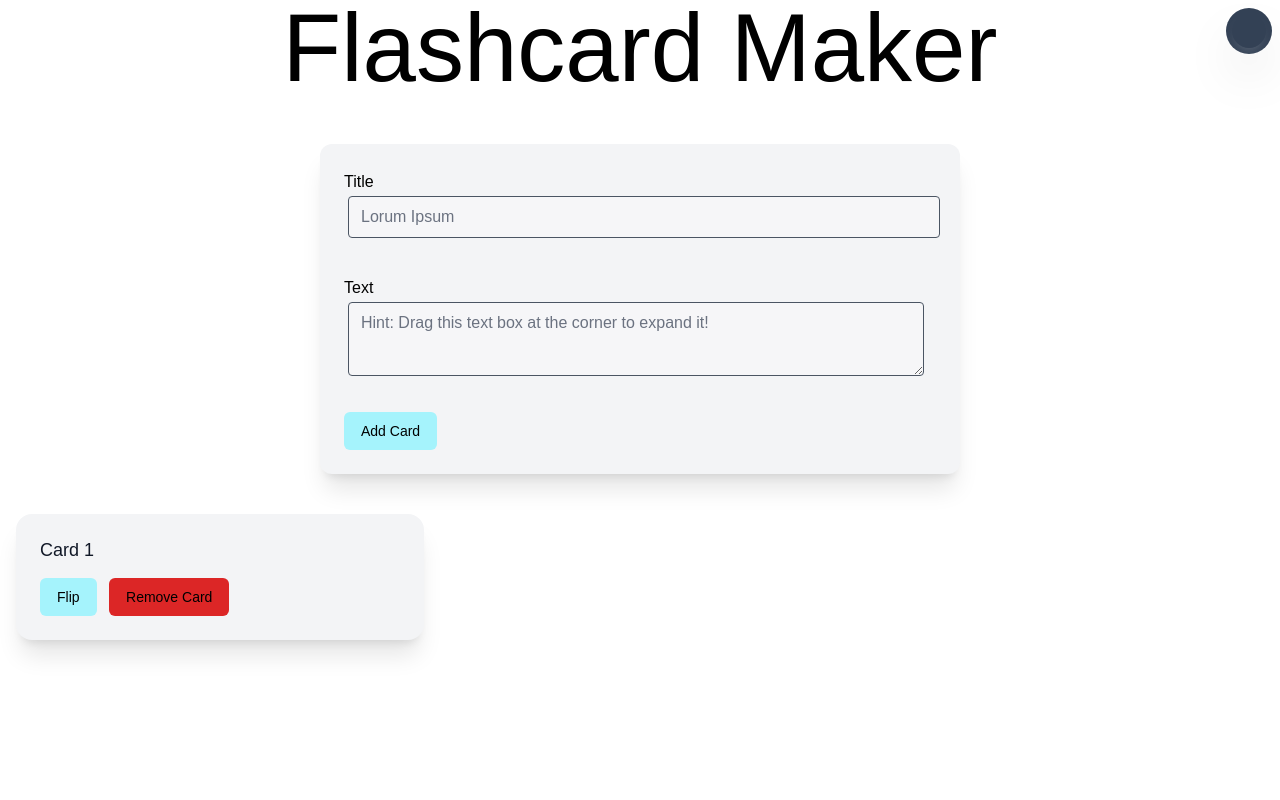
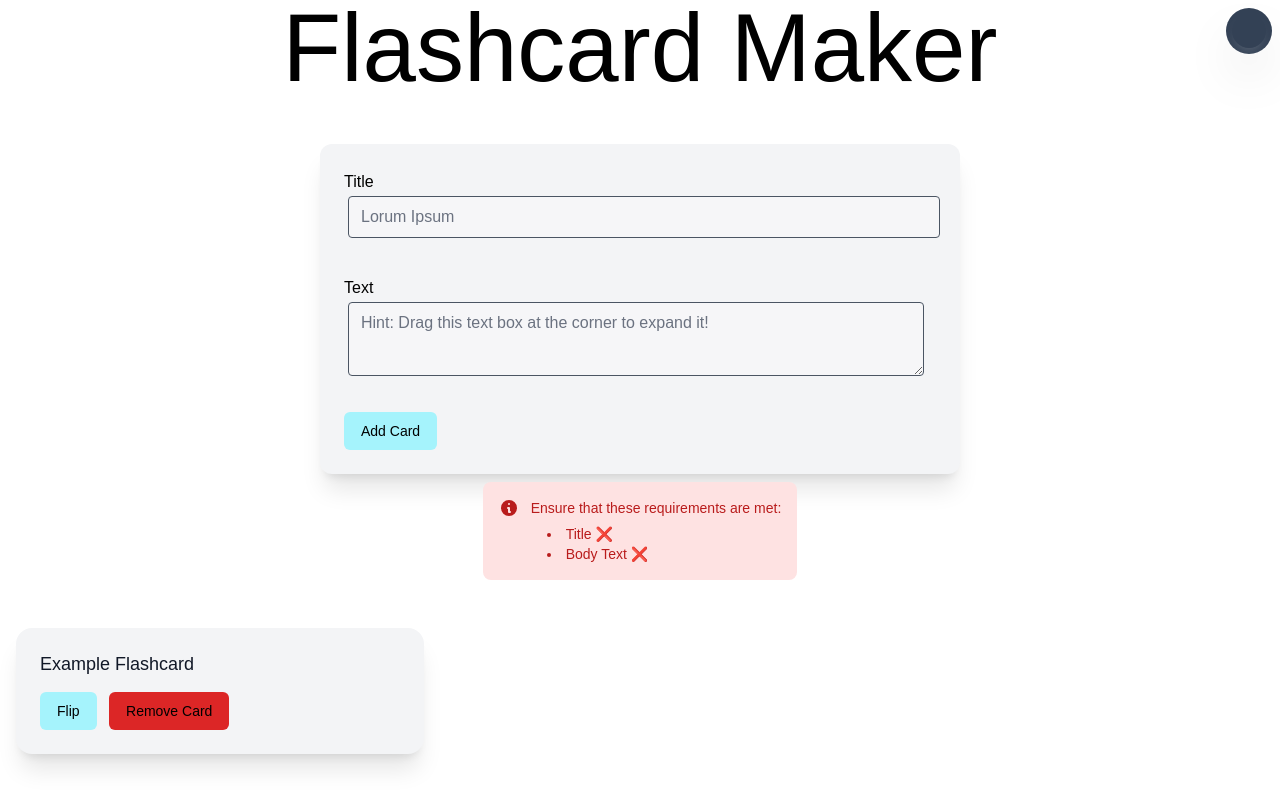
Before and after one commit to Supersonicboss1/Flashcard-Maker, a Svelte app: page / in a window 1280 px wide. Built offline with nearby package versions, Linux system fonts and the light colour scheme; some icons are missing.

Commit message:
updates and improvements

```diff
--- a/index.html
+++ b/index.html
@@ -1,11 +1,11 @@
 <!DOCTYPE html>
+<head>
+	<meta charset="UTF-8" />
+	<link rel="icon" href="/favicon.svg" />
+	<meta name="viewport" content="width=device-width, initial-scale=1.0" />
+</head>
 <html lang="en">
 	<title>Flashcard Maker</title>
-	<head>
-		<meta charset="UTF-8" />
-		<link rel="icon" href="/favicon.svg" />
-		<meta name="viewport" content="width=device-width, initial-scale=1.0" />
-	</head>
 	<body>
 		<div id="app"></div>
 		<script type="module" src="/src/main.ts"></script>
--- a/src/App.svelte
+++ b/src/App.svelte
@@ -1,15 +1,14 @@
 <script lang="ts">
 	// Imports
 	import ResultCard from './components/ResultCard.svelte';
-	import FaExclamationCircle from 'svelte-icons/fa/FaExclamationCircle.svelte';
 	// Variables
 	/** Current status of light/dark mode - change is handled in component `DarkModeToggle`.*/
 	let lightModeEnabled: boolean = false;
 	/** Current data of any stored flashcards. Fetched from `localstorage` if available. */
 	let cardData: any[] = [
 		{
-			title: 'Card 1',
-			maintext: 'This is card 1'
+			title: 'Example Flashcard',
+			maintext: 'This is an example flashcard.'
 		}
 	];
 	let newCardBack: string = '';
@@ -22,35 +21,32 @@
 
 	cardData = JSON.parse(localStorage.getItem('cardData') || '[]');
 	/** Current error message - shows error component if there is any string.*/
-	let errorMessage: string = '';
+	let isTitle: boolean = false;
+	let isBack: boolean = false;
 
 	// Functions
 	/** Deletes a flashcard from `cardData` then pushes to `localstorage`*/
-	function executeDelete(event: { detail: { index: number } }) {
-		// Delete Card
-		console.log(event.detail.index);
+	function executeFlashcardDeletion(event: { detail: { index: number } }) {
 		cardData.splice(event.detail.index, 1);
+		// makes svelte to react to change in `cardData`
 		cardData = cardData;
 		localStorage.setItem('cardData', JSON.stringify(cardData));
 	}
 
 	// New Card
-	/** Checks whether input is valid and sets `errorMessage` accordingly.
+	/** Checks whether input is valid and sets booleans accordingly.
 	 * 1. Title is not empty
 	 * 2. Back/body is not empty
 	 */
 	function validateInput(): void {
 		// Validate User Input
-		if (newCardTitle == '') {
-			errorMessage = 'Please enter a title!';
-		} else if (newCardBack == '') {
-			errorMessage = 'Please enter some text!';
-		} else errorMessage = '';
+		newCardTitle == '' ? (isTitle = false) : (isTitle = true);
+		newCardBack == '' ? (isBack = false) : (isBack = true);
 	}
 	/** Creates a new card from user data, and pushes it to the `cardData` array, then `localstorage`*/
 	function createNewCard(): void {
 		// Create New Card and add it to the array, then push it to local storage
-		if (errorMessage == '' && newCardTitle != '' && newCardBack != '') {
+		if (isTitle && isBack && newCardTitle != '' && newCardBack != '') {
 			cardData.push({
 				title: newCardTitle,
 				maintext: newCardBack
@@ -60,12 +56,13 @@
 			cardData = cardData;
 			localStorage.setItem('cardData', JSON.stringify(cardData));
 		} else {
-			errorMessage = 'Please enter a title and text!';
+			validateInput();
 		}
 	}
 
 	import DarkModeToggle from './components/DarkToggle.svelte';
 	import Button from './components/Button.svelte';
+	import { fade } from 'svelte/transition';
 </script>
 
 <svelte:head>
@@ -75,16 +72,17 @@
 	<meta name="theme-color" content="#0f172a" />
 </svelte:head>
 
-<html lang="en-GB" class={lightModeEnabled ? 'App' : 'App dark'}>
-	<div class="dark:bg-slate-900 h-screen w-screen">
+<div
+	lang="en-GB"
+	class={`${lightModeEnabled ? 'App ' : 'App dark bg-slate-900 '}  min-h-screen min-w-screen "`}
+>
 	<div class="dark:bg-slate-900 flex flex-col my-auto items-center bg-cover">
 		<div class="absolute right-2 top-2">
 			<DarkModeToggle bind:lightModeEnabled />
 		</div>
-			<h1 class="dark:text-slate-400 text-black md:text-7xl lg:text-8xl text-4xl">
-				Flashcard Maker
-			</h1>
+		<h1 class="dark:text-slate-400 text-black md:text-7xl lg:text-8xl text-4xl">Flashcard Maker</h1>
 		<div class="my-5" />
+		<!-- Flashcard Maker Box -->
 		<form
 			class="dark:bg-slate-800 bg-gray-100 shadow-xl md:w-1/2 w-4/5 rounded-xl border-gray-600 p-4 m-2 flex min-h-fit"
 		>
@@ -112,35 +110,68 @@
 					/>
 				</div>
 				<Button
-						isDisabled={errorMessage != ''}
-						type={errorMessage == '' ? 'primary' : 'disabled'}
+					isDisabled={!isTitle || !isBack}
+					type={!isBack || !isTitle ? 'primary' : 'disabled'}
 					on:click={() => createNewCard()}>Add Card</Button
 				>
 			</div>
 		</form>
-			{#if errorMessage != ''}
-				<div class="w-auto p-4 bg-red-500 rounded-lg border-gray-600 shadow-2xl flex">
-					<div class="text-white w-14 h-14">
-						<FaExclamationCircle class="w-2 h-2" />
+		<!-- Error message - pops up below the entry box if the entered text is invalid. -->
+		{#if !isBack || !isTitle}
+			<div
+				transition:fade={{ duration: 200 }}
+				class="flex p-4 mb-4 text-sm text-red-700 bg-red-100 rounded-lg dark:bg-red-200 dark:text-red-800"
+				role="alert"
+			>
+				<svg
+					aria-hidden="true"
+					class="flex-shrink-0 inline w-5 h-5 mr-3"
+					fill="currentColor"
+					viewBox="0 0 20 20"
+					xmlns="http://www.w3.org/2000/svg"
+					><path
+						fill-rule="evenodd"
+						d="M18 10a8 8 0 11-16 0 8 8 0 0116 0zm-7-4a1 1 0 11-2 0 1 1 0 012 0zM9 9a1 1 0 000 2v3a1 1 0 001 1h1a1 1 0 100-2v-3a1 1 0 00-1-1H9z"
+						clip-rule="evenodd"
+					/></svg
+				>
+				<span class="sr-only">Danger</span>
+				<div>
+					<span class="font-medium">Ensure that these requirements are met:</span>
+					<ul class="mt-1.5 ml-4 text-red-700 list-disc list-inside">
+						<li>
+							Title
+							{#if isTitle}
+								✅
+							{:else}
+								❌
+							{/if}
+						</li>
+						<li>
+							Body Text
+							{#if isBack}
+								✅
+							{:else}
+								❌
+							{/if}
+						</li>
+					</ul>
 				</div>
-					<p class="text-white ml-6 my-3">
-						{errorMessage}
-					</p>
 			</div>
 		{/if}
 	</div>
+	<!-- Flashcard Grid Area -->
 	<div class="dark:bg-slate-900 grid md:grid-cols-2 lg:grid-cols-3 grid-cols-1 gap-4 mr-6">
 		{#each cardData as card}
 			<ResultCard
 				backText={card.title}
 				bodyText={card.maintext}
 				index={cardData.indexOf(card)}
-					on:message={executeDelete}
+				on:message={executeFlashcardDeletion}
 			/>
 		{/each}
 	</div>
 </div>
-</html>
 
 <style>
 	.App {
```
Also changed, not shown: package.json (+19 -20 lines), 1 other file (tests, documents, lock files or other folders). Lines whose indentation alone changed are shown as unchanged.
